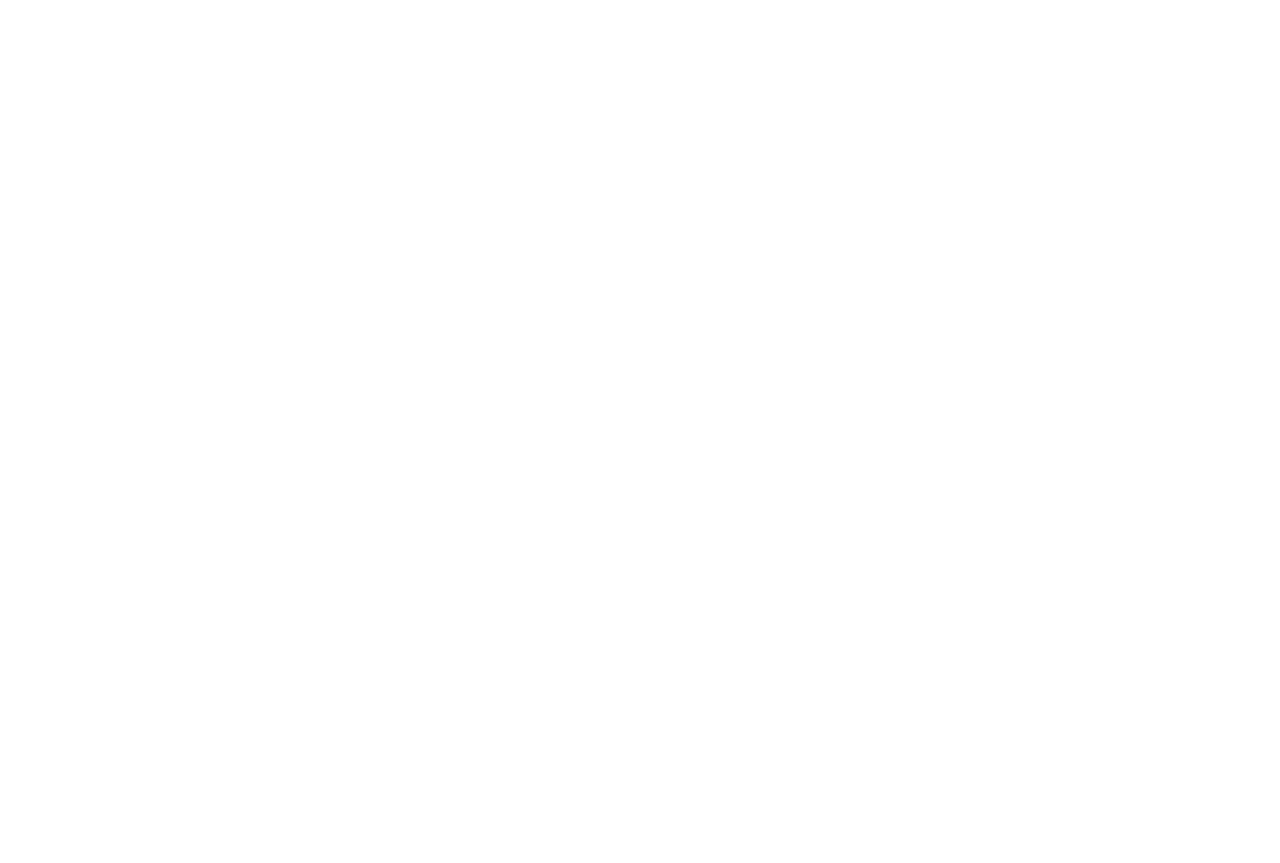
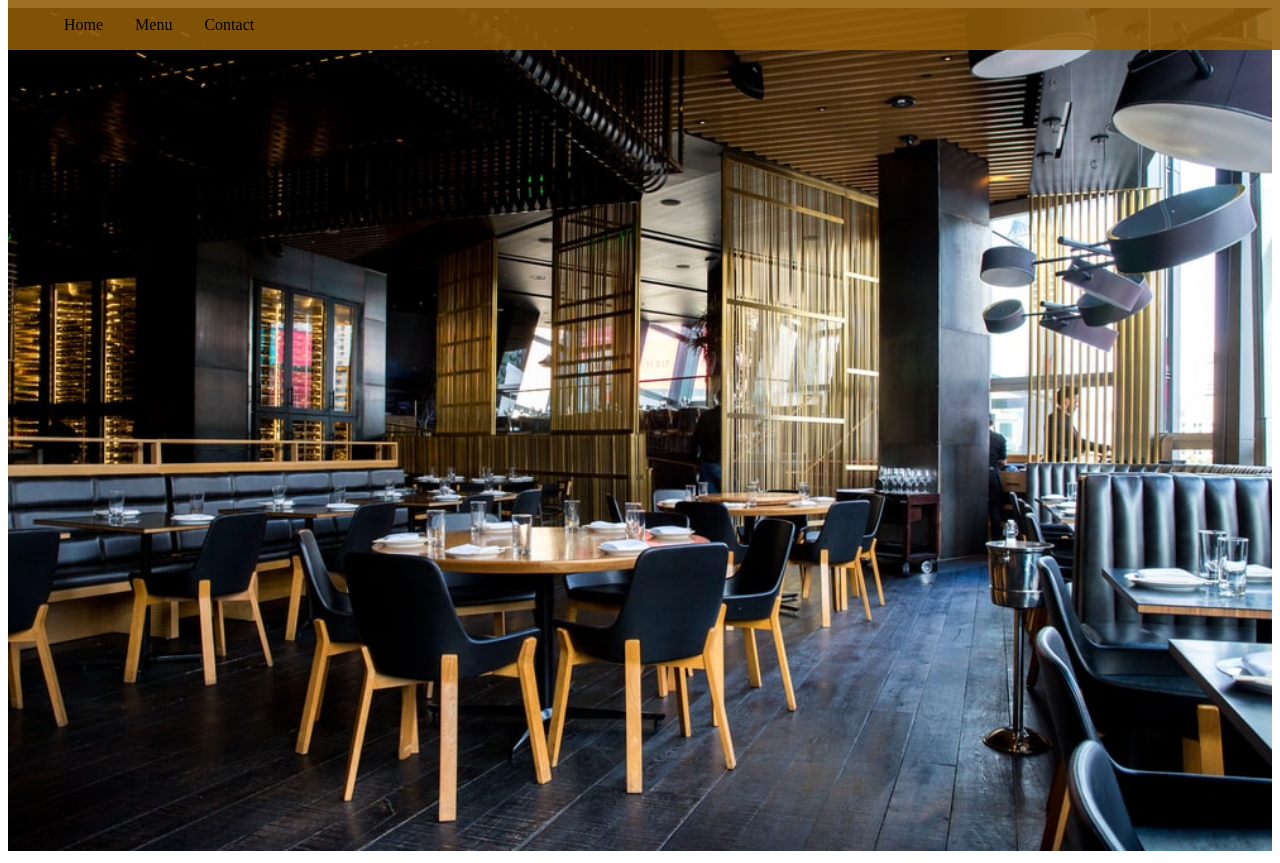
Before and after one commit to jaredait/restaurant, a website built with webpack: page dist/index.html in a window 1280 px wide. Before the commit the page ends 800 px from the top, so only its background shows below. Built offline with nearby package versions, Linux system fonts and the light colour scheme.

Commit message:
restructure entry and output files and design landing navbar

```diff
--- a/package.json
+++ b/package.json
@@ -21,6 +21,7 @@
   "homepage": "https://github.com/jaredait/restaurant#readme",
   "devDependencies": {
     "css-loader": "^6.2.0",
+    "html-webpack-plugin": "^5.3.2",
     "style-loader": "^3.2.1",
     "webpack": "^5.45.1",
     "webpack-cli": "^4.7.2",
--- a/src/index.js
+++ b/src/index.js
@@ -1,3 +1,6 @@
-// RESTAURANT
+import { loadLandingImg, loadMenuBar } from "./page-load";
+import './style.css';
 
-console.log('It now works!!');
+// global scope
+document.body.appendChild(loadLandingImg());
+document.body.appendChild(loadMenuBar());
--- a/src/page-load.js
+++ b/src/page-load.js
@@ -1 +1,39 @@
-// PAGE-LOAD
+import landingImg from './img/restaurant-picture.jpg';
+import './style.css';
+
+// main image
+const loadLandingImg = () => {
+    const cafeImg = new Image();
+    cafeImg.src = landingImg;
+    cafeImg.classList.add('main-image');
+
+    const divLandingImg = document.createElement('div');
+    divLandingImg.appendChild(cafeImg);
+
+    return divLandingImg;
+}
+
+// menu bar (nav bar)
+const loadMenuBar = () => {
+    const divMenuBar = document.createElement('div');
+    const listMenu = document.createElement('ul');
+    const items = ['Home', 'Menu', 'Contact'];
+
+    // Individual list items
+    for(let i = 0; i < items.length; i++){
+        let liValue = document.createElement('li');
+        liValue.textContent = items[i];
+        liValue.classList.add('list-items');
+        listMenu.appendChild(liValue);
+    }
+
+    listMenu.classList.add('nav-bar-list');
+    divMenuBar.appendChild(listMenu);
+    divMenuBar.classList.add('navbar');
+    return divMenuBar;
+}
+
+export {
+    loadLandingImg,
+    loadMenuBar,
+};
--- /dev/null
+++ b/src/style.css
@@ -0,0 +1,23 @@
+.main-image {
+    width: 100%;
+    height: auto;
+}
+
+.navbar{
+    width: 100%;
+    overflow: hidden;
+    background-color: rgba(146, 93, 7, 0.883);
+    position: fixed;
+    top: 0;
+}
+
+.nav-bar-list{
+    display: flex;
+    flex-direction: row;
+    text-decoration: none;
+    list-style-type: none;
+}
+
+.list-items{
+    margin: 0 1em 0;
+}
--- a/webpack.config.js
+++ b/webpack.config.js
@@ -1,14 +1,25 @@
+const HtmlWebpackPlugin = require('html-webpack-plugin');
 const path = require('path');
 
 module.exports = {
     mode: 'development',
-    entry: './src/index.js',
+    entry: {
+        index: './src/index.js',
+        pageLoad: './src/page-load.js',
+    },
+    plugins: [
+        new HtmlWebpackPlugin({
+            title: 'Restaurant XOXO',
+        }),
+    ],
     devServer: {
         contentBase: './dist',
     },
+    devtool: 'inline-source-map',
     output: {
-        filename: 'main.js',
+        filename: '[name].bundle.js',
         path: path.resolve(__dirname, 'dist'),
+        clean: true,
     },
     module: {
         rules: [
```
Also changed, not shown: dist/95e334bb3f6ae9008ff2.jpg (added), dist/index.bundle.js (added), dist/index.html, dist/main.js (deleted), dist/pageLoad.bundle.js (added), src/img/cafe.jpg (renamed from src/img/cafe-bar.jpg), 1 other file.
